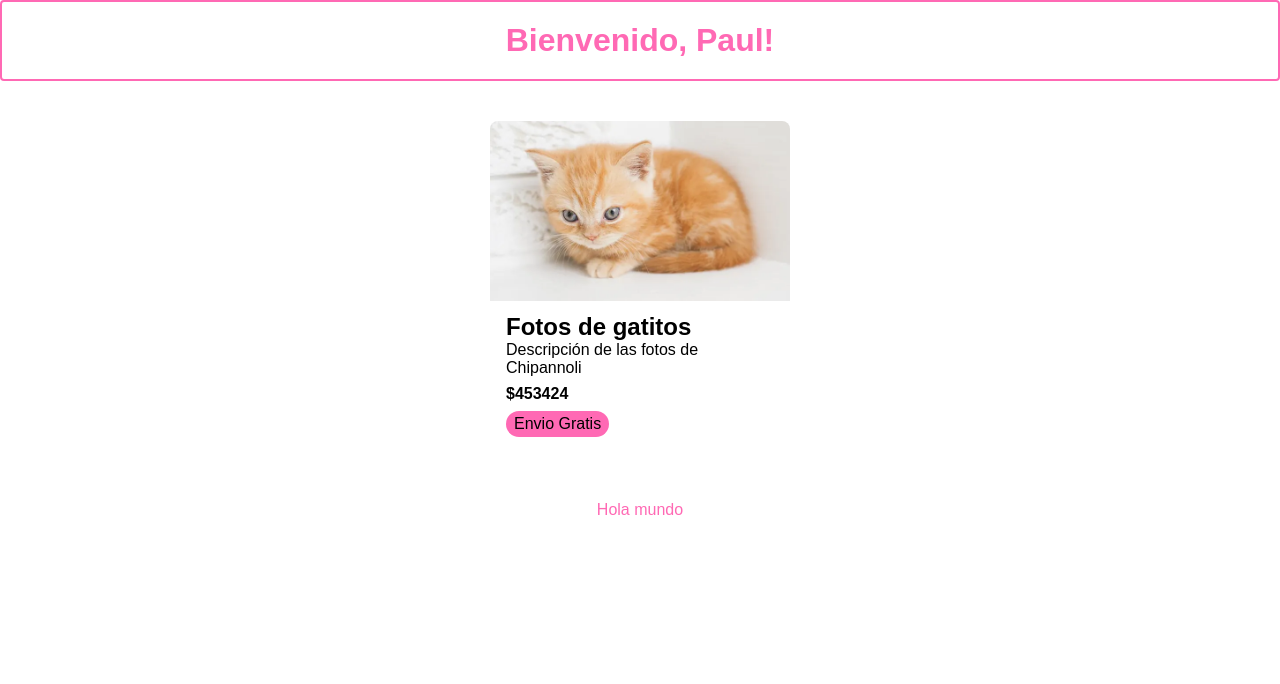
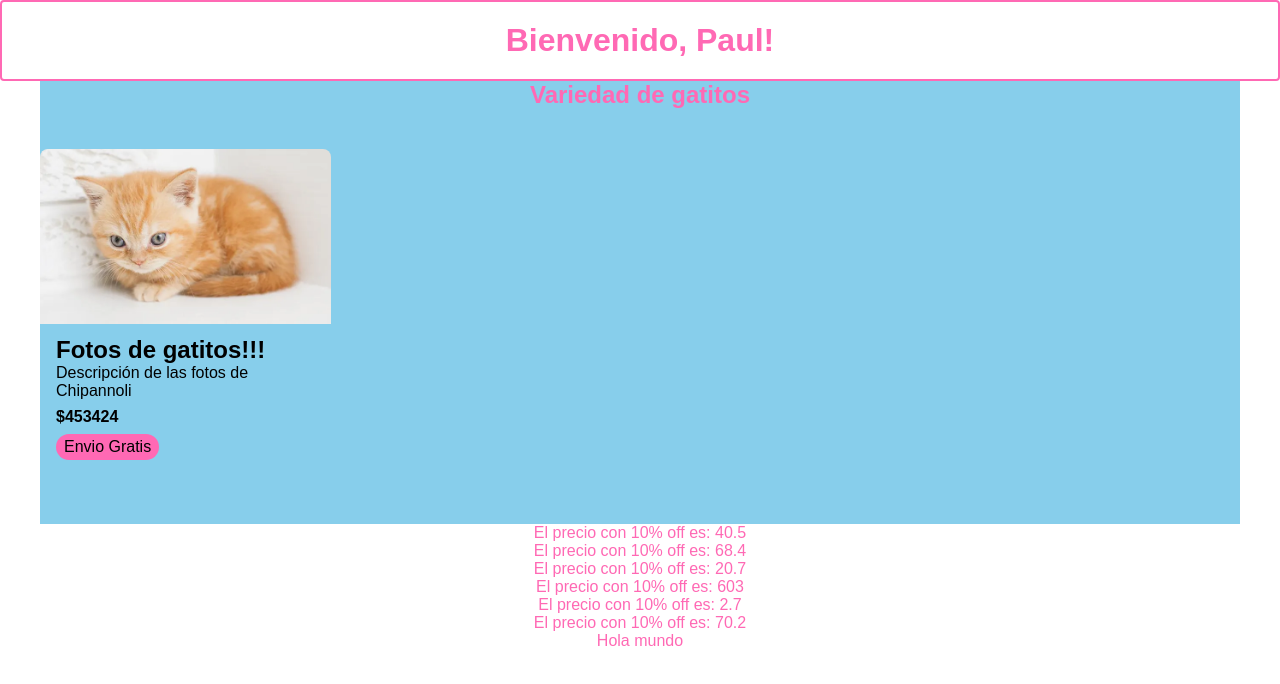
Before and after one commit to ArnoldPaul17/react-2023, a React (Create React App) app: page / in a window 1280 px wide. Shown: the top 684 px of the page. Built offline with nearby package versions, Linux system fonts and the light colour scheme.

Commit message:
CardWrapper bucle

```diff
--- a/src/App.js
+++ b/src/App.js
@@ -1,12 +1,23 @@
 import './App.css';
 import Title from './componentes/Title';
-import Card from './componentes/Card';
+import Cardwrapper from './componentes/Cardwrapper';
 
 function App() {
+  const numeros =[45, 76, 23, 670, 3, 78]
   return (
     <div className="App">
       <Title nombre="Paul"/>
-      <Card/>
+      <Cardwrapper />
+
+      {numeros.map(numero => {
+        // Procesamos el número antes de mostrar el dato
+        const precio = numero * 0.9;
+
+        return (
+          <p>El precio con 10% off es: {precio}</p>
+        )
+      })}
+
         Hola mundo
     </div>
   );
--- a/src/componentes/Card.js
+++ b/src/componentes/Card.js
@@ -1,14 +1,6 @@
 import './Card.css';
 
-export default function Card () {
-    const producto = {
-        imagen: 'images/gatitos.jpg',
-        titulo: 'Fotos de gatitos',
-        descripcion: 'Descripción de las fotos de Chipannoli',
-        precio: 453424,
-        envio: true
-    }
-
+export default function Card ({producto}) {
     return (
         <div className="card">
             <img src={producto.imagen} alt="" />
--- /dev/null
+++ b/src/componentes/Cardwrapper.css
@@ -0,0 +1,13 @@
+
+.wrapper {
+    max-width: 1200px;
+    margin-right: auto;
+    margin-left: auto;
+    background-color: skyblue;
+}
+
+.grilla {
+    display: grid;
+    grid-template-columns: repeat(4, 1fr);
+    gap: 12px;
+}
--- /dev/null
+++ b/src/componentes/Cardwrapper.js
@@ -0,0 +1,21 @@
+import Card from "./Card";
+import './Cardwrapper.css';
+
+export default function Cardwrapper () {
+    const data = {
+        imagen: 'images/gatitos.jpg',
+        titulo: 'Fotos de gatitos!!!',
+        descripcion: 'Descripción de las fotos de Chipannoli',
+        precio: 453424,
+        envio: true
+    }
+    return (
+        <div className="wrapper">
+            <h2>Variedad de gatitos</h2>
+
+            <div className="grilla">
+                <Card producto={data} />
+            </div>
+        </div>
+    )
+}
```
